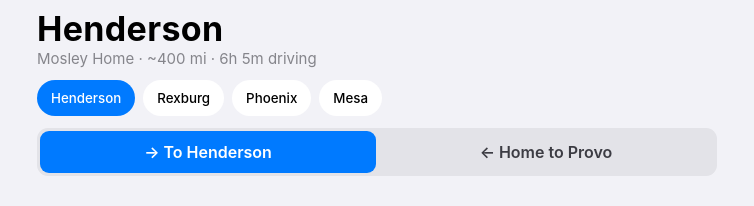
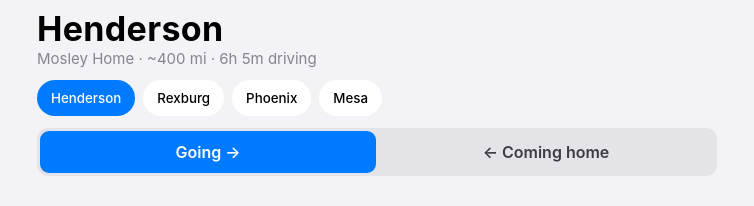
Before and after one commit to mosleybro1-collab/roadtrip, a plain HTML site: page index.html in a window 1280 px wide. Shown: the top 206 px of the page, 263-1017 px from the left. Drawn offline with Linux system fonts and the light colour scheme.

Commit message:
Direction switch: Going / Coming home
Co-Authored-By: Claude Opus 5.5 <noreply@anthropic.com>
Claude-Session: https://claude.ai/code/session_01Q8ZbuQYLyVR1Ry8FL8qUxr

```diff
--- a/index.html
+++ b/index.html
@@ -435,7 +435,7 @@ function render(){
  $('routes').hidden=v==='car';$('dirSeg').hidden=v==='car';
  $('destName').textContent=v==='car'?'Corolla':R.dest.name;
  $('destSub').textContent=v==='car'?SPEC.car:(R.back?'from '+R.b.name+' · ':(R.dest.sub?R.dest.sub+' · ':''))+'~'+R.M+' mi · '+hm(R.b.min)+' driving';
- $('dirSeg').innerHTML=`<button data-dir="out" aria-pressed="${!R.back}">→ To ${esc(R.b.name)}</button><button data-dir="back" aria-pressed="${R.back}">← Home to Provo</button>`;
+ $('dirSeg').innerHTML=`<button data-dir="out" aria-pressed="${!R.back}">Going →</button><button data-dir="back" aria-pressed="${R.back}">← Coming home</button>`;
  $('routes').innerHTML=Object.values(allRoutes()).map(r=>`<button class="pill" data-r="${esc(r.id)}" aria-pressed="${r.id===t.route}">${esc(r.name)}</button>`).join('');
  $('modes').innerHTML=[['direct','Straight there'],['stops','Make stops']].map(([k,l])=>`<button data-mode="${k}" aria-pressed="${t.mode===k}">${l}</button>`).join('');
  // ring
```
